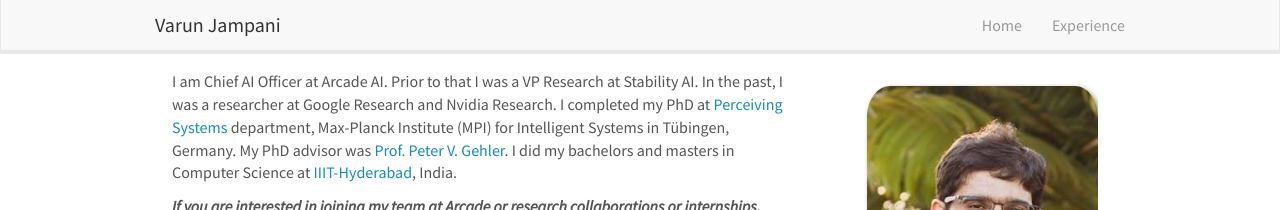
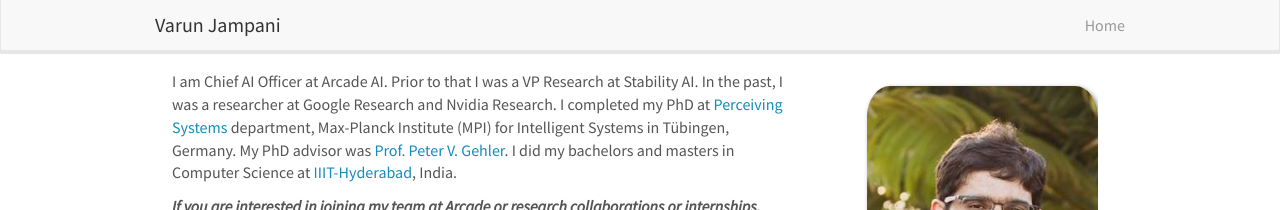
Before and after one commit to varunjampani/varunjampani.github.io, a Jekyll site: the page built from _pages/home.md, in a window 1280 px wide. Shown: the top 210 px of the page. Built offline with Jekyll 4.4.1, drawn with Linux system fonts in a browser that asks for light colours; nearby versions of some CDN libraries.

Commit message:
Update header.html

```diff
--- a/_includes/header.html
+++ b/_includes/header.html
@@ -15,7 +15,7 @@
 		<li><a href="{{ site.url }}{{ site.baseurl }}/">Home</a></li>
 <!--		<li><a href="{{ site.url }}{{ site.baseurl }}/publications">Publications</a></li> -->
 <!-- 		<li><a href="{{ site.url }}{{ site.baseurl }}/codes">Codes</a></li> -->
-		<li><a href="{{ site.url }}{{ site.baseurl }}/experience">Experience</a></li>
+<!--		<li><a href="{{ site.url }}{{ site.baseurl }}/experience">Experience</a></li>  -->
 	  </ul>
 	</div>
   </div>
```
